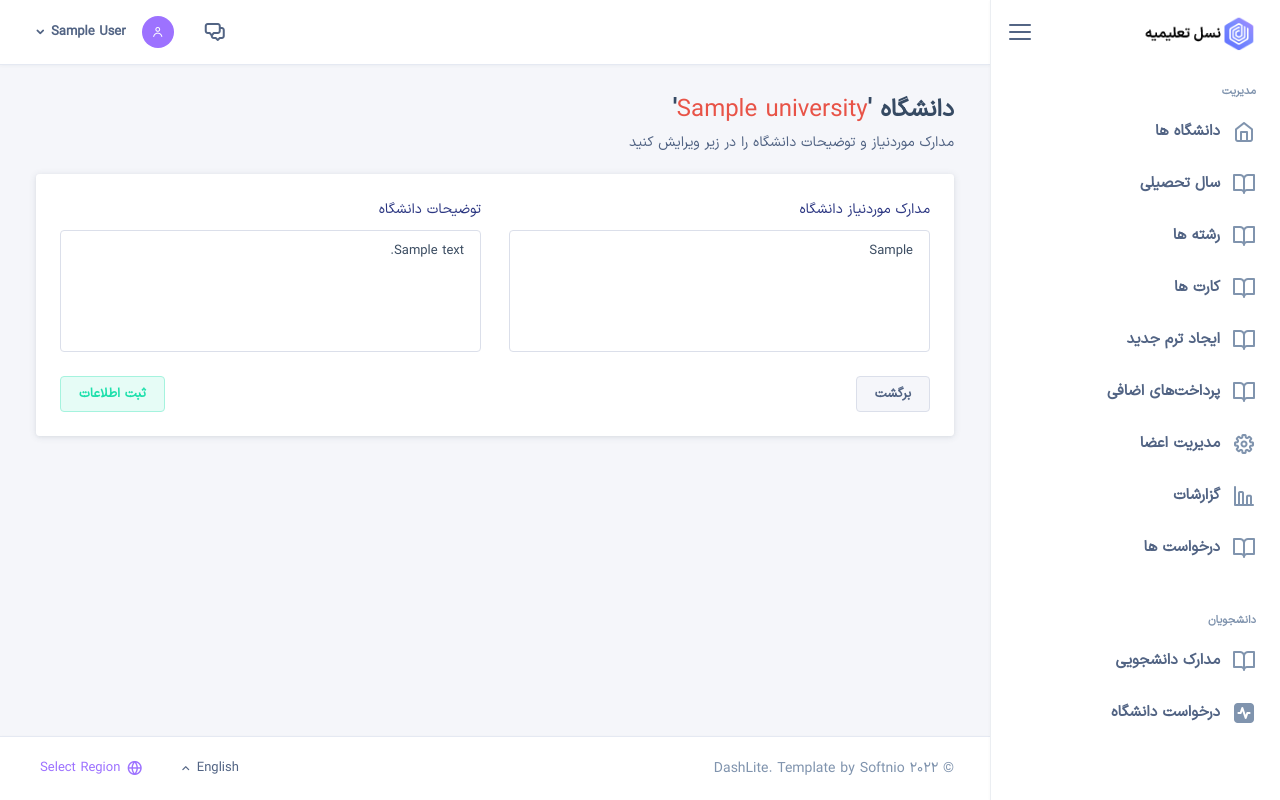
After one commit to zamoosh/talimieh, a Django app: page /educational/uni-show-docs/1/ in a window 1280 px wide. The commit adds this page. Run offline with Django 4.2, Linux system fonts and the light colour scheme; a user stored in the database is signed in; tables that the repository leaves empty hold one stand-in row (values such as "Sample post"); some libraries are stand-ins or nearby versions; some web fonts are replaced.

Commit message:
In this we can edit uni's docs and comments.

```diff
--- a/educational/urls.py
+++ b/educational/urls.py
@@ -34,6 +34,8 @@ urlpatterns = [
     path('uni-reqest-submit/', uni_request_submit, name="uni_request_submit"),
     path('uni-edit/<int:u_id>', edit_university_terms, name='uni_edit_terms'),
     path('uni-degrees-show/', uni_degrees_show, name='uni_degrees_show'),
+    path('uni-edit-docs/<int:u_id>/', uni_edit_docs, name='uni_edit_docs'),
+    path('uni-show-docs/<int:u_id>/', uni_show_docs, name='uni_show_docs'),
 
     path('reports/', reports, name='reports'),
 
--- a/educational/views/__init__.py
+++ b/educational/views/__init__.py
@@ -11,6 +11,8 @@ from .uni_request import *
 from .term_status import term_status
 from .reports import reports
 from .edit_university_terms import edit_university_terms
+from .uni_edit_docs import uni_edit_docs
+from .uni_show_docs import uni_show_docs
 from .upload_new_doc import upload_new_doc
 from .submit_upload import submit_upload
 from .requests import requests
--- a/educational/views/edit_university_terms.py
+++ b/educational/views/edit_university_terms.py
@@ -1,5 +1,3 @@
-from pip._internal.cli import status_codes
-
 from .imports import *
 
 
--- /dev/null
+++ b/educational/views/uni_show_docs.py
@@ -0,0 +1,9 @@
+from .imports import *
+
+
+@login_required
+def uni_show_docs(request, u_id):
+    context = {}
+    if request.method == "GET":
+        context['uni'] = Universities.objects.get(id=u_id)
+    return render(request, 'educational/uni_show_docs.html', context)
--- /dev/null
+++ b/templates/educational/uni_show_docs.html
@@ -0,0 +1,132 @@
+{% extends "base.html" %}
+{% load static %}
+{% load jformat %}
+{% block title %}پروفایل - نسل تعلیمیه{% endblock %}
+{% block css %}
+
+{% endblock %}
+{% block js %}
+
+{% endblock %}
+{% block bodyclass %} class="nk-body bg-lighter has-rtl npc-default pg-auth"{% endblock %}
+{% block body %}
+    <div class="nk-app-root">
+        <div class="nk-main ">
+            {% include 'menu.html' %}
+            <div class="nk-wrap ">
+                {% include 'header.html' %}
+                <div class="nk-content ">
+                    <div class="container-fluid">
+                        <div class="nk-content-inner">
+                            <div class="nk-content-body">
+                                <div class="nk-block">
+                                    <div class="nk-block-head nk-block-head">
+                                        <div class="nk-block-head-content">
+                                            <h4 class="nk-block-title">
+                                                دانشگاه
+                                                '<strong class="text text-danger">{{ uni.uni_name }}</strong>'
+                                            </h4>
+                                            <div class="nk-block-des">
+                                                <p>مدارک موردنیاز و توضیحات دانشگاه را در زیر ویرایش کنید</p>
+                                            </div>
+                                        </div>
+                                    </div>
+                                    <div class="card">
+                                        <div class="card card-inner">
+                                            <div class="preview-block">
+                                                <form action="{% url 'educational:uni_edit_docs' uni.id %}"
+                                                      method="post">
+                                                    {% csrf_token %}
+                                                    <div class="row gy-4">
+                                                        <div class="col-sm-6">
+                                                            <div class="form-group">
+                                                                <label class="form-label text text-indigo"
+                                                                       for="doc">مدارک موردنیاز دانشگاه
+                                                                </label>
+                                                                <div class="form-control-wrap">
+                                                                <textarea
+                                                                        class="form-control no-resize"
+                                                                        id="doc"
+                                                                        name="doc">{{ uni.document }}</textarea>
+                                                                </div>
+                                                            </div>
+                                                        </div>
+                                                        <div class="col-sm-6">
+                                                            <div class="form-group">
+                                                                <label class="form-label text text-indigo"
+                                                                       for="comment">توضیحات دانشگاه
+                                                                </label>
+                                                                <div class="form-control-wrap">
+                                                                <textarea
+                                                                        class="form-control no-resize"
+                                                                        id="comment"
+                                                                        name="comment">{{ uni.comment }}</textarea>
+                                                                </div>
+                                                            </div>
+                                                        </div>
+                                                        <div class="col-sm-6">
+                                                            <a class="btn btn-dim btn-outline-light"
+                                                               href="{% url 'educational:uni_edit_terms' uni.id %}">
+                                                                برگشت
+                                                            </a>
+                                                        </div>
+                                                        <div class="col-sm-6">
+                                                            <button class="btn btn-dim btn-outline-success float-right"
+                                                                    type="submit">
+                                                                ثبت اطلاعات
+                                                            </button>
+                                                        </div>
+                                                    </div>
+                                                </form>
+                                            </div>
+                                        </div>
+                                    </div>
+                                </div>
+                            </div>
+                        </div>
+                    </div>
+                </div>
+                {% include 'footer.html' %}
+            </div>
+        </div>
+    </div>
+{% endblock %}
+
+
+<!--script>
+    function getCookie(study) {
+            let cookieValue = null;
+            if (document.cookie && document.cookie !== '') {
+                const cookies = document.cookie.split(';');
+                for (let i = 0; i < cookies.length; i++) {
+                    const cookie = cookies[i].trim();
+                    if (cookie.substring(0, study.length + 1) === (study + '=')) {
+                        cookieValue = decodeURIComponent(cookie.substring(study.length + 1));
+                        break;
+                    }
+                }
+            }
+            return cookieValue;
+        }
+        const csrftoken = getCookie('csrftoken');
+        $('[type="submit"]').on('click', function (e) {
+            e.preventDefault()
+            $.ajax({
+                url: '{% url 'educational:university_api' %}',
+                type: "POST",
+                data: {
+                    university: $("#university").val(),
+                    uni_comment: $("#uni_comment").val(),
+                },
+                beforeSend: function (xhr) {
+                    xhr.setRequestHeader("X-CSRFToken", csrftoken);
+                },
+                success: function (data) {
+                    console.log(data);
+                },
+                error: function (error) {
+                    console.log(error);
+                }
+            });
+        })
+    </script-->
```
Also changed, not shown: educational/views/uni_edit_docs.py (added, +11 -0 lines), templates/educational/uni_edit.html (+17 -5 lines).
